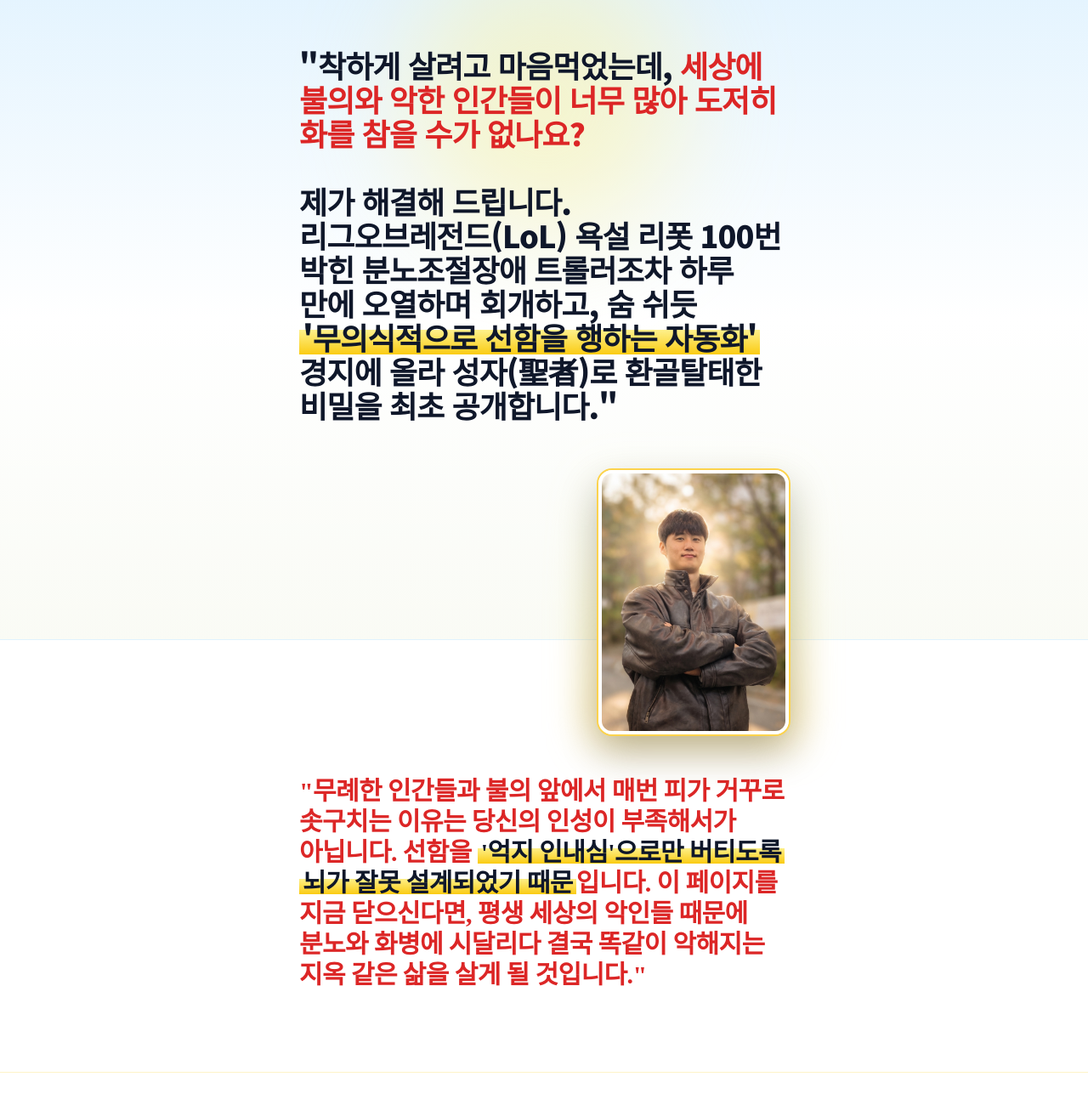
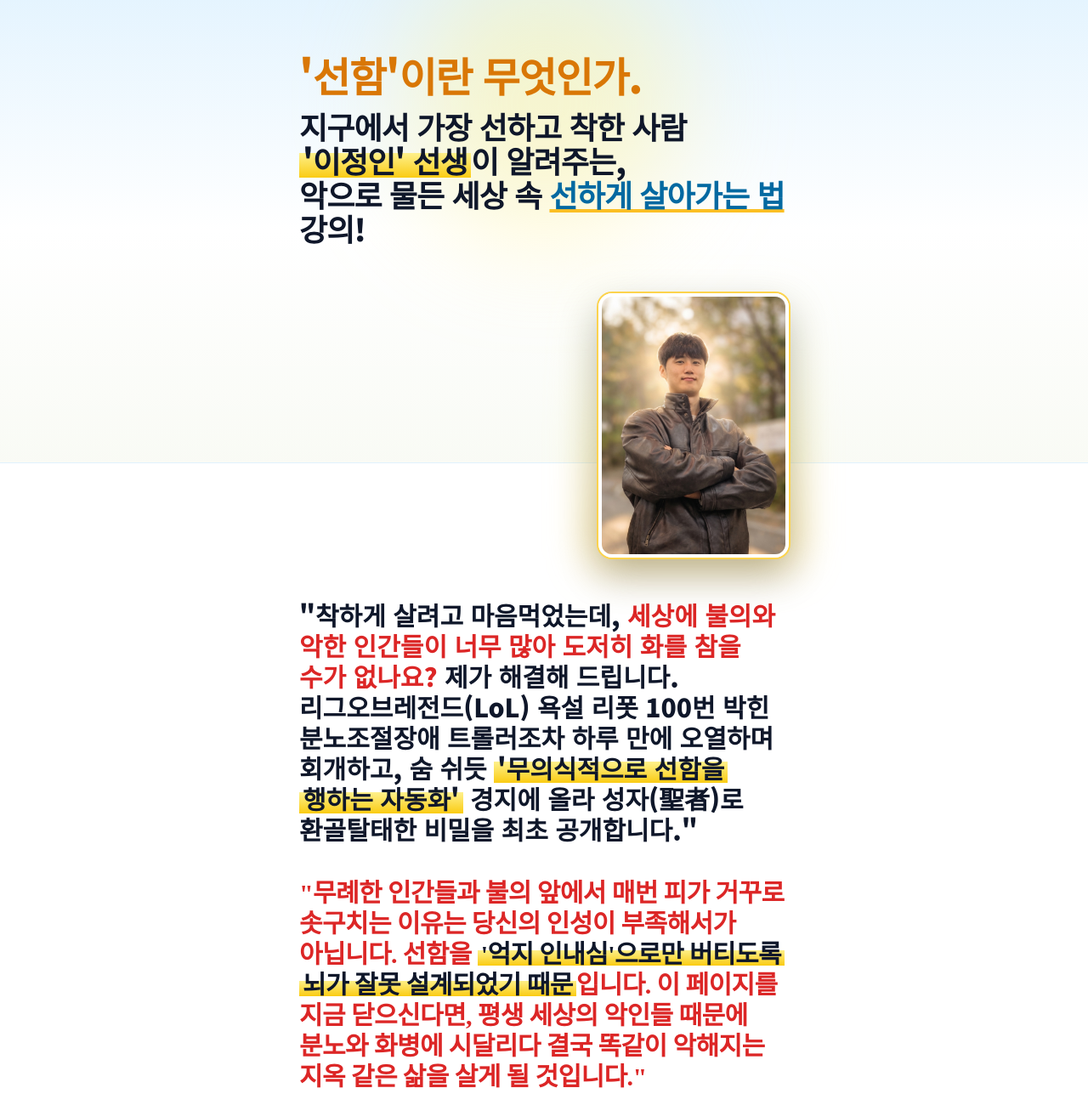
Before and after one commit to woodworks-unripecoconuts/project-seonham, a plain HTML site: page index.html in a window 1280 px wide. Shown: the top 1300 px of the page at 85% size. Drawn offline with nearby package versions, Linux system fonts and the light colour scheme.

Commit message:
Update top hero title with Lee Jung-in instructor intro and relocate hook to section 2

```diff
--- a/index.html
+++ b/index.html
@@ -3,7 +3,7 @@
 <head>
   <meta charset="UTF-8" />
   <meta name="viewport" content="width=device-width, initial-scale=1.0, maximum-scale=5.0" />
-  <title>[최초공개] 상위 0.1% 절대 선(善) 마인드셋 & 무의식 선행(善行) 자동화</title>
+  <title>'선함'이란 무엇인가 | 지구에서 가장 선하고 착한 사람 '이정인' 선생 특별 강의</title>
 
   <!-- Tailwind CSS CDN -->
   <script src="https://cdn.tailwindcss.com"></script>
@@ -66,27 +66,29 @@
 <body class="bg-gradient-to-b from-sky-50 via-white to-amber-50/40 text-slate-900 font-sans antialiased overflow-x-hidden selection:bg-yellow-300 selection:text-slate-900">
 
   <!-- ==========================================
-       1. 히어로 섹션 (문제 제기 훅 + 우측 하단 대표 사진 Overlap)
+       1. 히어로 섹션 (메인 타이틀 + 우측 하단 이정인 선생 사진 Overlap)
   =========================================== -->
-  <section class="relative bg-gradient-to-b from-sky-100/70 via-white to-amber-50/50 pt-14 pb-52 sm:pb-64 px-6 border-b border-sky-100 overflow-visible">
+  <section class="relative bg-gradient-to-b from-sky-100/70 via-white to-amber-50/50 pt-16 pb-52 sm:pb-64 px-6 border-b border-sky-100 overflow-visible">
     <!-- 은은한 햇살 배경 광원 -->
     <div class="pointer-events-none absolute -top-10 left-1/2 -translate-x-1/2 w-80 h-80 bg-yellow-200/40 rounded-full blur-3xl"></div>
 
     <div class="max-w-xl mx-auto relative z-10">
+      <p class="text-3xl sm:text-5xl font-black tracking-tight text-amber-600 mb-4 break-keep">
+        '선함'이란 무엇인가.
+      </p>
       <h1 class="text-2xl sm:text-4xl font-black leading-[1.45] tracking-tight text-slate-900 break-keep">
-        "착하게 살려고 마음먹었는데, <span class="text-red-600">세상에 불의와 악한 인간들이 너무 많아 도저히 화를 참을 수가 없나요?</span><br /><br />
-        제가 해결해 드립니다.<br />
-        리그오브레전드(LoL) 욕설 리폿 100번 박힌 분노조절장애 트롤러조차 하루 만에 오열하며 회개하고, 숨 쉬듯 <span class="marker-yellow">'무의식적으로 선함을 행하는 자동화'</span> 경지에 올라 성자(聖者)로 환골탈태한 비밀을 최초 공개합니다."
+        지구에서 가장 선하고 착한 사람 <span class="marker-yellow">'이정인' 선생</span>이 알려주는,<br />
+        악으로 물든 세상 속 <span class="text-sky-700 underline decoration-amber-400 decoration-4">선하게 살아가는 법</span> 강의!
       </h1>
     </div>
 
-    <!-- 팔짱낀 대표 사진: 모바일 우측 하단 배치 & 다음 섹션 위로 Overlap -->
+    <!-- 팔짱낀 이정인 선생 사진: 모바일 우측 하단 배치 & 다음 섹션 위로 Overlap -->
     <div class="absolute -bottom-24 sm:-bottom-28 right-5 sm:right-10 md:right-[calc(50%-18rem)] z-20 pointer-events-none select-none">
       <div class="relative">
         <div class="absolute -inset-3 bg-gradient-to-t from-amber-300/60 via-yellow-200/50 to-transparent rounded-3xl blur-xl"></div>
         <img
           src="./hero-instructor.jpg"
-          alt="팔짱낀 대표 사진"
+          alt="이정인 선생 프로필 사진"
           class="relative w-44 sm:w-56 h-auto object-cover rounded-2xl border-4 border-white ring-2 ring-amber-300 shadow-[0_20px_45px_rgba(15,23,42,0.28)]"
         />
       </div>
@@ -94,11 +96,15 @@
   </section>
 
   <!-- ==========================================
-       2. 페인 포인트 자극 및 경고 (원인 진단과 경고)
+       2. 페인 포인트 자극 및 해결 선언 (기존 상단 멘트 편입 + 경고문)
   =========================================== -->
   <section class="relative z-10 bg-white pt-36 sm:pt-40 pb-24 px-6 border-b border-amber-100">
-    <div class="max-w-xl mx-auto">
-      <p class="warning-serif text-[1.6rem] sm:text-3xl font-black leading-[1.6] break-keep">
+    <div class="max-w-xl mx-auto space-y-10">
+      <p class="text-[1.45rem] sm:text-3xl font-black leading-[1.55] text-slate-900 break-keep">
+        "착하게 살려고 마음먹었는데, <span class="text-red-600">세상에 불의와 악한 인간들이 너무 많아 도저히 화를 참을 수가 없나요?</span> 제가 해결해 드립니다. 리그오브레전드(LoL) 욕설 리폿 100번 박힌 분노조절장애 트롤러조차 하루 만에 오열하며 회개하고, 숨 쉬듯 <span class="marker-yellow">'무의식적으로 선함을 행하는 자동화'</span> 경지에 올라 성자(聖者)로 환골탈태한 비밀을 최초 공개합니다."
+      </p>
+
+      <p class="warning-serif text-[1.55rem] sm:text-3xl font-black leading-[1.6] break-keep">
         "무례한 인간들과 불의 앞에서 매번 피가 거꾸로 솟구치는 이유는 당신의 인성이 부족해서가 아닙니다. 선함을 <span class="marker-yellow">'억지 인내심'으로만 버티도록 뇌가 잘못 설계되었기 때문</span>입니다. 이 페이지를 지금 닫으신다면, 평생 세상의 악인들 때문에 분노와 화병에 시달리다 결국 똑같이 악해지는 지옥 같은 삶을 살게 될 것입니다."
       </p>
     </div>
```
